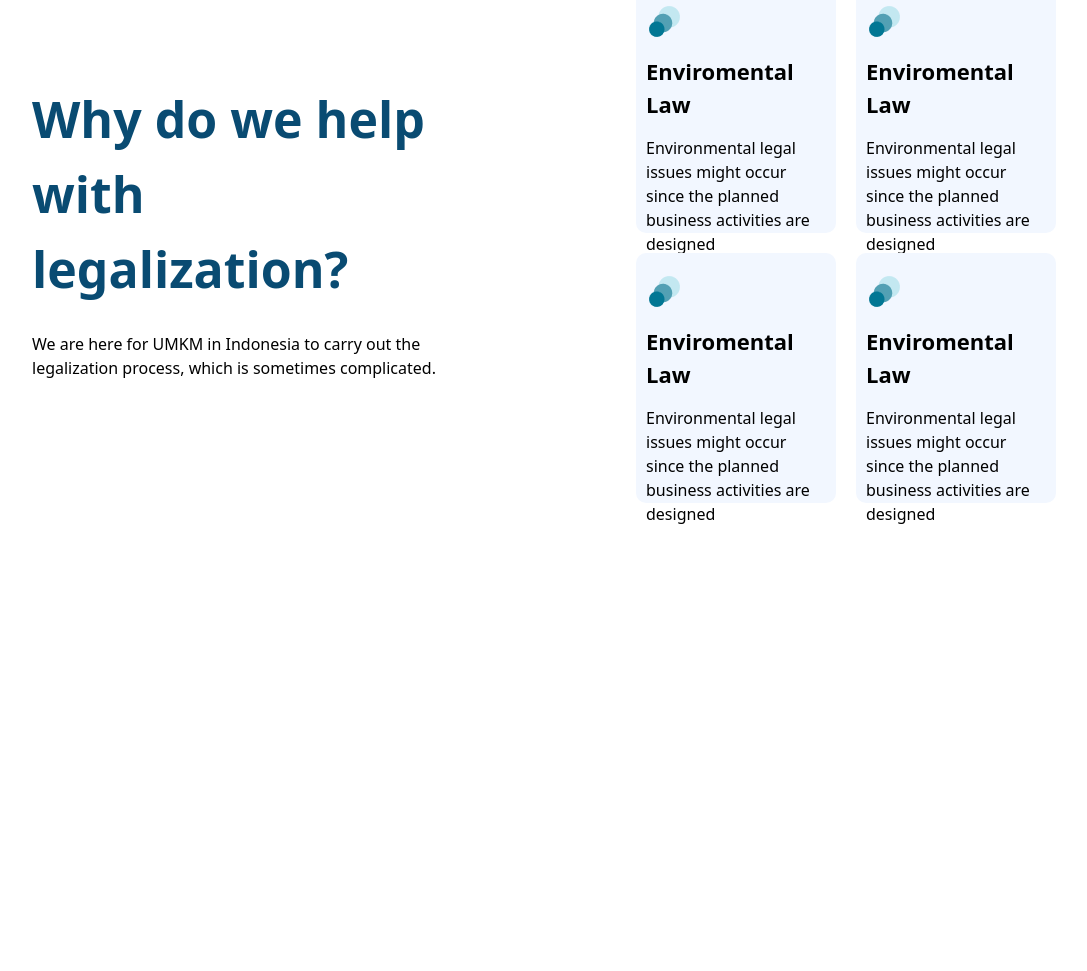
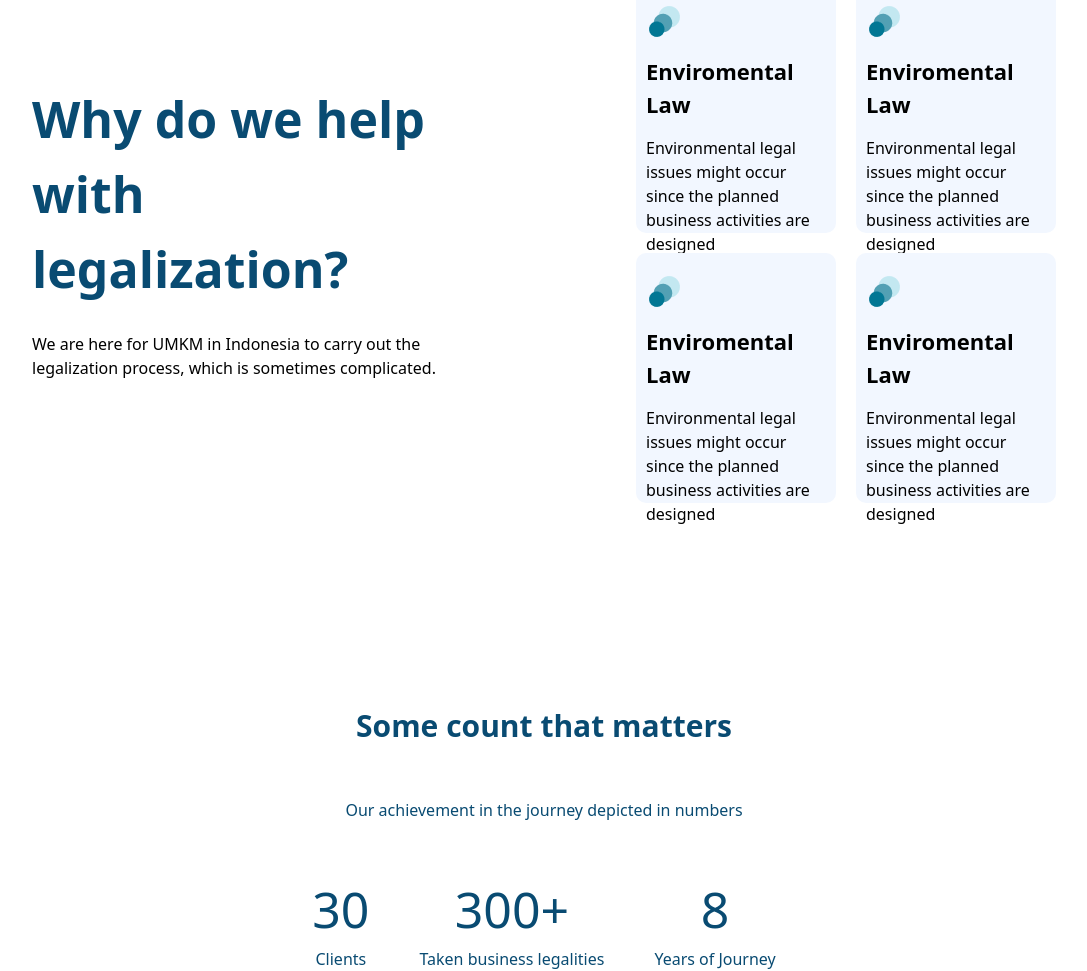
Before and after one commit to Nuraliev23/Lesson3HW, a website: page src/index.html in a window 1280 px wide. Shown: the part 979-1950 px from the top of the page, without its empty margins (96-1183 px from the left). Before the commit the page ends 1505 px from the top, so only its background shows below. Drawn offline with Linux system fonts and the light colour scheme.

Commit message:
add section 3

```diff
--- a/src/index.html
+++ b/src/index.html
@@ -77,6 +77,26 @@
      </div>
   </div>
  </div>
+
+<div class="relative text-center top-[350px] text-[#094B72] md:max-w-[1200px] md:mx-auto md:text-center md:w-[80%]">
+    <h1 class="text-[30px] font-bold">Some count that matters</h1>
+    <p class="py-[50px]">Our achievement in the journey depicted in numbers</p>
+    <div class="block  text-[#094B72] md:flex md:gap-[50px] md:justify-center">
+        <div>
+            <p class="text-[50px]">30</p>
+            <p>Clients</p>
+        </div>
+        <div>
+            <p class="text-[50px]">300+</p>
+            <p>Taken business legalities</p>
+        </div>
+        <div>
+        <p class="text-[50px]">8</p>
+        <p>Years of Journey</p>
+    </div>
+    </div>
+</div>
+
 </body>
 
 </html>
```
Also changed, not shown: src/output.css.
